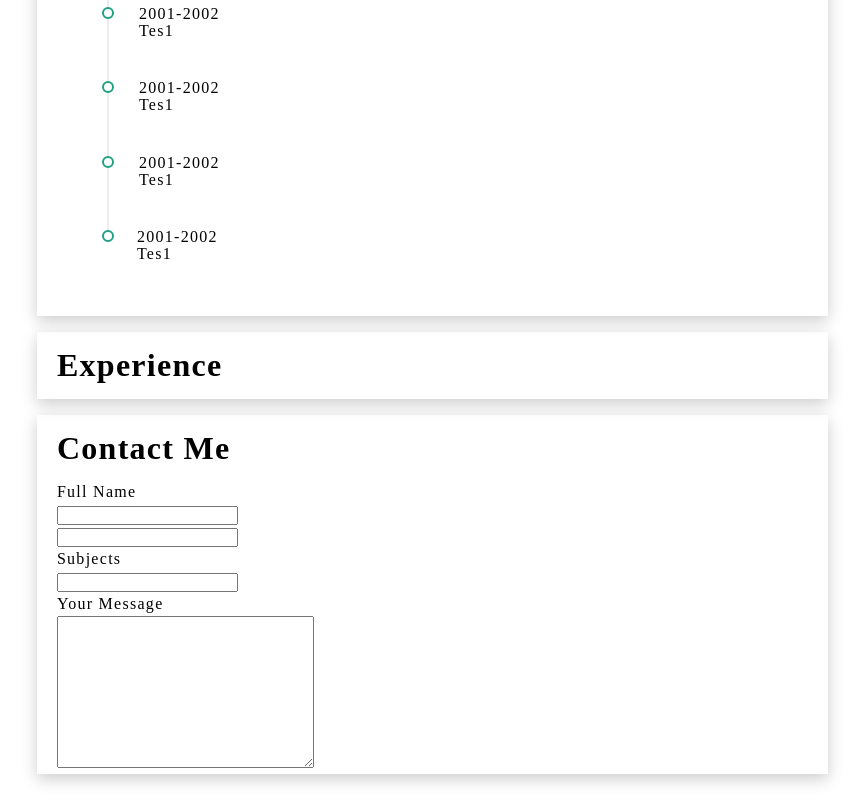
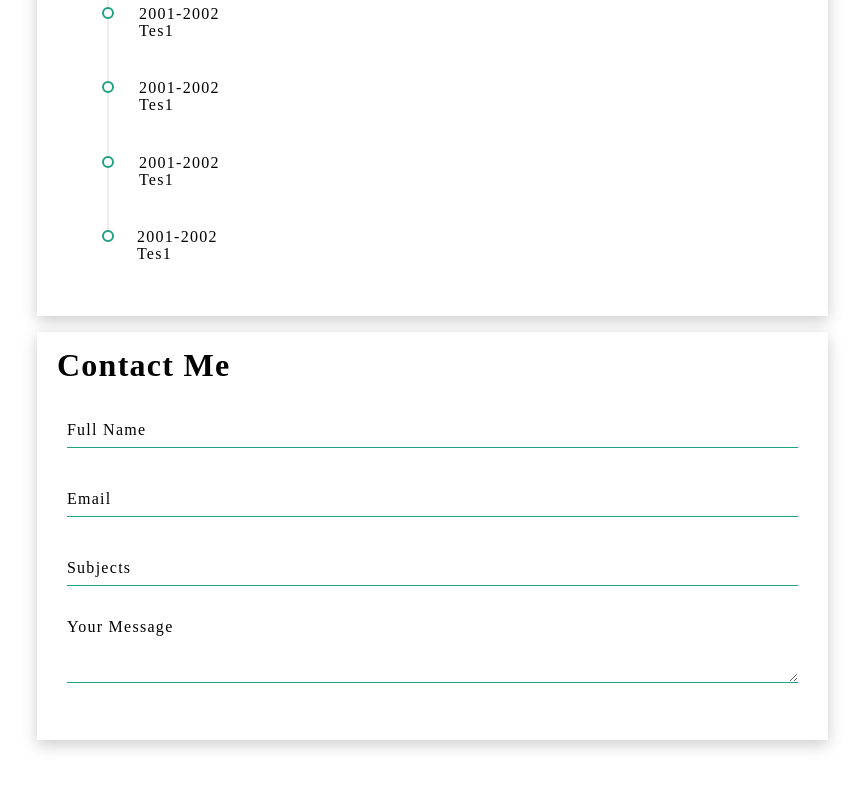
Before and after one commit to hung4564/hung4564.github.io, a plain HTML site: page index.html in a window 1280 px wide. Shown: the part 516-1316 px from the top of the page, without its empty margins (316-1180 px from the left). After the commit the page ends 1282 px from the top, so only its background shows below. Drawn offline with Linux system fonts and the light colour scheme.

Commit message:
sua form

```diff
--- a/asset/css/main.css
+++ b/asset/css/main.css
@@ -312,3 +312,63 @@ ul.side-menu li:hover {
 ul.side-menu .text {
   display: none;
 }
+
+.form {
+  padding: 10px;
+}
+
+.form .input-form,
+.form .input-form input,
+.form .input-form textarea {
+  width: 100%;
+}
+
+.form .input-form input {
+  padding: 10px 0px;
+  margin-bottom: 30px;
+  font-size: 1rem;
+  border: none;
+  border-bottom: solid 1px #1FA184;
+  outline: none;
+  background: transparent
+}
+
+.form .input-form textarea {
+
+  padding: 20px 0px 10px;
+  margin-bottom: 30px;
+  font-size: 1rem;
+  border: none;
+  border-bottom: solid 1px #1FA184;
+  outline: none;
+  background: transparent
+}
+
+.form .input-form {
+  position: relative;
+}
+
+.form .input-form .label,
+.form .input-form label {
+  position: absolute;
+  top: 0;
+  left: 0;
+  padding: 10px 0px;
+  margin-bottom: 30px;
+  font-size: 1rem;
+  pointer-events: none;
+  transition: .5s;
+}
+
+.form .input-form input:focus~.label,
+.form .input-form input:focus~label,
+.form .input-form input:valid~.label,
+.form .input-form input:valid~label {
+  top: -18px;
+  left: 0;
+}
+
+.form .input-form textarea~.label,
+.form .input-form textarea~label {
+  top: -10px;
+}
--- a/index.html
+++ b/index.html
@@ -111,35 +111,25 @@
               </div>
             </div>
           </section>
-          <section class="section" id="Experience">
-            <h2 class="title">Experience</h2>
-          </section>
-
           <section class="section" id="Contact">
             <h2 class="title">Contact Me</h2>
+
+            <div class="section-content">
               <div class="form">
                 <div class="input-form">
-                <span class="label">Full Name</span>
-                <div class="input">
-                  <input type="text" name="name" id="">
-                </div>
+                  <input type="text" name="name" id="" required><span class="label">Full Name</span>
                 </div>
                 <div class="input-form">
-                <span class="label"></span>
-                <div class="input">
-                  <input type="email" name="email" id="">
-                </div>
+                  <input type="text" name="email" id="" required>
+                  <label>Email</label>
                 </div>
                 <div class="input-form">
+                  <input type="text" name="" id="" required>
                   <span class="label">Subjects</span>
-                <div class="input">
-                  <input type="text" name="" id="">
                 </div>
-              </div>
-              <div class="text-area-form">
+                <div class="input-form">
+                  <textarea name="" id="" cols="30" required></textarea>
                   <span class="label">Your Message</span>
-                <div class="text-area">
-                  <textarea name="" id="" cols="30" rows="10"></textarea>
                 </div>
               </div>
             </div>
```
Lines whose indentation alone changed are shown as unchanged.
